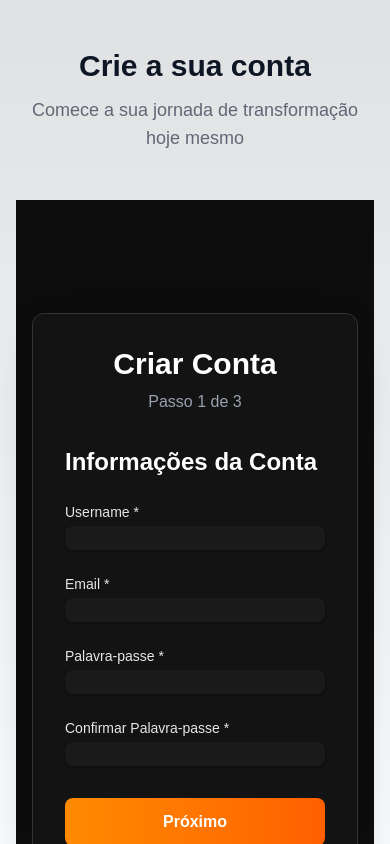
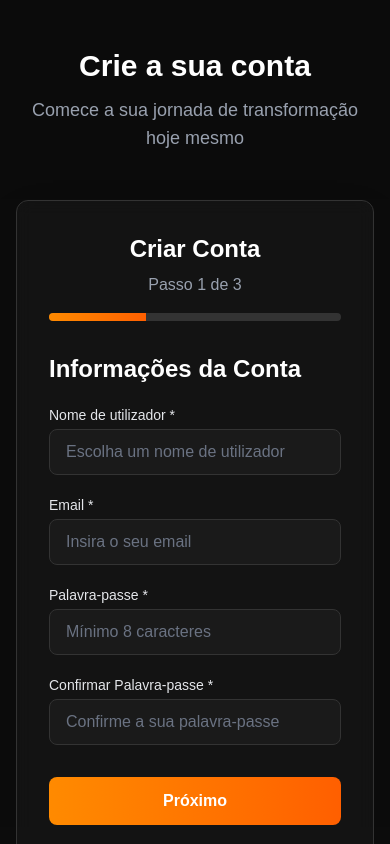
Before and after one commit to diogomsamuel/diogosamuel.pt, a Next.js app: page /register in a window 390 px wide. Shown: the top 844 px of the page. Built offline with nearby package versions, Linux system fonts and the light colour scheme; no server answers.

Commit message:
new register panel

```diff
--- a/src/components/RegisterForm.js
+++ b/src/components/RegisterForm.js
@@ -2,7 +2,7 @@ import { useState } from 'react';
 import { useRouter } from 'next/router';
 import axios from 'axios';
 import { toast } from 'react-toastify';
-import { motion } from 'framer-motion';
+import { motion, AnimatePresence } from 'framer-motion';
 import Link from 'next/link';
 
 const API_URL = process.env.NEXT_PUBLIC_APIS_URL_REMOTE;
@@ -99,7 +99,7 @@ export default function RegisterForm() {
 
       if (response.data.success) {
         toast.success('Registo efetuado com sucesso!');
-        router.push('/login');
+        router.push('/auth');
       }
     } catch (error) {
       console.error('Erro no registo:', error);
@@ -110,11 +110,28 @@ export default function RegisterForm() {
     }
   };
 
-  const inputClasses = "mt-1 block w-full rounded-lg bg-[#1A1A1A] border-[#333] text-white shadow-sm focus:border-[#FF8A00] focus:ring-[#FF8A00] transition-colors";
-  const labelClasses = "block text-sm font-medium text-gray-200";
-  const buttonClasses = {
-    primary: "w-full py-3 bg-gradient-to-r from-[#FF8A00] to-[#FF5F00] text-white font-semibold rounded-lg hover:opacity-90 transition-all transform hover:scale-105 disabled:opacity-50 disabled:cursor-not-allowed",
-    secondary: "w-full py-3 bg-[#1A1A1A] border border-[#333] hover:border-[#FF8A00] text-white font-semibold rounded-lg transition-all transform hover:scale-105 disabled:opacity-50 disabled:cursor-not-allowed"
+  // Variante para inputs normais
+  const inputVariant = {
+    default: "w-full bg-[#1A1A1A] border border-[#333] rounded-lg px-4 py-2.5 text-white placeholder-gray-500 focus:border-[#FF8A00] focus:ring-1 focus:ring-[#FF8A00] transition-all",
+    error: "w-full bg-[#1A1A1A] border border-red-500 rounded-lg px-4 py-2.5 text-white placeholder-gray-500 focus:border-red-500 focus:ring-1 focus:ring-red-500 transition-all"
+  };
+
+  // Variante para inputs de tipo select
+  const selectVariant = {
+    default: "w-full bg-[#1A1A1A] border border-[#333] rounded-lg px-4 py-2.5 text-white focus:border-[#FF8A00] focus:ring-1 focus:ring-[#FF8A00] transition-all"
+  };
+
+  // Variante para botões
+  const buttonVariant = {
+    primary: "w-full bg-gradient-to-r from-[#FF8A00] to-[#FF5F00] text-white font-semibold py-3 px-4 rounded-lg hover:opacity-90 transition-all transform hover:scale-105 focus:outline-none focus:ring-2 focus:ring-[#FF8A00]/50 disabled:opacity-50 disabled:cursor-not-allowed",
+    secondary: "w-full bg-[#1A1A1A] border border-[#333] text-white font-semibold py-3 px-4 rounded-lg hover:border-[#FF8A00] transition-all focus:outline-none focus:ring-2 focus:ring-[#FF8A00]/50 disabled:opacity-50 disabled:cursor-not-allowed"
+  };
+
+  // Animações para as etapas do formulário
+  const stepVariants = {
+    hidden: { opacity: 0, x: 50 },
+    visible: { opacity: 1, x: 0, transition: { duration: 0.4, ease: "easeOut" } },
+    exit: { opacity: 0, x: -50, transition: { duration: 0.3, ease: "easeIn" } }
   };
 
   const renderStep = () => {
@@ -122,57 +139,63 @@ export default function RegisterForm() {
       case 1:
         return (
           <motion.div
-            initial={{ opacity: 0, x: 20 }}
-            animate={{ opacity: 1, x: 0 }}
-            exit={{ opacity: 0, x: -20 }}
-            className="space-y-6"
+            key="step1"
+            variants={stepVariants}
+            initial="hidden"
+            animate="visible"
+            exit="exit"
+            className="space-y-5"
           >
-            <h2 className="text-2xl font-bold mb-6 text-white">Informações da Conta</h2>
+            <h2 className="text-2xl font-bold mb-5 text-white">Informações da Conta</h2>
 
             <div>
-              <label className={labelClasses}>Username *</label>
+              <label className="block text-sm font-medium text-gray-200 mb-1">Nome de utilizador *</label>
               <input
                 type="text"
                 name="username"
                 value={formData.username}
                 onChange={handleChange}
-                className={inputClasses}
+                className={inputVariant.default}
+                placeholder="Escolha um nome de utilizador"
                 required
               />
             </div>
 
             <div>
-              <label className={labelClasses}>Email *</label>
+              <label className="block text-sm font-medium text-gray-200 mb-1">Email *</label>
               <input
                 type="email"
                 name="email"
                 value={formData.email}
                 onChange={handleChange}
-                className={inputClasses}
+                className={inputVariant.default}
+                placeholder="Insira o seu email"
                 required
               />
             </div>
 
             <div>
-              <label className={labelClasses}>Palavra-passe *</label>
+              <label className="block text-sm font-medium text-gray-200 mb-1">Palavra-passe *</label>
               <input
                 type="password"
                 name="password"
                 value={formData.password}
                 onChange={handleChange}
-                className={inputClasses}
+                className={inputVariant.default}
+                placeholder="Mínimo 8 caracteres"
                 required
               />
             </div>
 
             <div>
-              <label className={labelClasses}>Confirmar Palavra-passe *</label>
+              <label className="block text-sm font-medium text-gray-200 mb-1">Confirmar Palavra-passe *</label>
               <input
                 type="password"
                 name="confirmPassword"
                 value={formData.confirmPassword}
                 onChange={handleChange}
-                className={inputClasses}
+                className={inputVariant.default}
+                placeholder="Confirme a sua palavra-passe"
                 required
               />
             </div>
@@ -182,56 +205,61 @@ export default function RegisterForm() {
       case 2:
         return (
           <motion.div
-            initial={{ opacity: 0, x: 20 }}
-            animate={{ opacity: 1, x: 0 }}
-            exit={{ opacity: 0, x: -20 }}
-            className="space-y-6"
+            key="step2"
+            variants={stepVariants}
+            initial="hidden"
+            animate="visible"
+            exit="exit"
+            className="space-y-5"
           >
-            <h2 className="text-2xl font-bold mb-6 text-white">Informações Pessoais</h2>
+            <h2 className="text-2xl font-bold mb-5 text-white">Informações Pessoais</h2>
 
             <div>
-              <label className={labelClasses}>Nome *</label>
+              <label className="block text-sm font-medium text-gray-200 mb-1">Nome *</label>
               <input
                 type="text"
                 name="first_name"
                 value={formData.first_name}
                 onChange={handleChange}
-                className={inputClasses}
+                className={inputVariant.default}
+                placeholder="Insira o seu nome"
                 required
               />
             </div>
 
             <div>
-              <label className={labelClasses}>Apelido *</label>
+              <label className="block text-sm font-medium text-gray-200 mb-1">Apelido *</label>
               <input
                 type="text"
                 name="last_name"
                 value={formData.last_name}
                 onChange={handleChange}
-                className={inputClasses}
+                className={inputVariant.default}
+                placeholder="Insira o seu apelido"
                 required
               />
             </div>
 
             <div>
-              <label className={labelClasses}>Telefone</label>
+              <label className="block text-sm font-medium text-gray-200 mb-1">Telefone</label>
               <input
                 type="tel"
                 name="phone"
                 value={formData.phone}
                 onChange={handleChange}
-                className={inputClasses}
+                className={inputVariant.default}
+                placeholder="Opcional"
               />
             </div>
 
             <div>
-              <label className={labelClasses}>Data de Nascimento</label>
+              <label className="block text-sm font-medium text-gray-200 mb-1">Data de Nascimento</label>
               <input
                 type="date"
                 name="birth_date"
                 value={formData.birth_date}
                 onChange={handleChange}
-                className={inputClasses}
+                className={inputVariant.default}
               />
             </div>
           </motion.div>
@@ -240,44 +268,48 @@ export default function RegisterForm() {
       case 3:
         return (
           <motion.div
-            initial={{ opacity: 0, x: 20 }}
-            animate={{ opacity: 1, x: 0 }}
-            exit={{ opacity: 0, x: -20 }}
-            className="space-y-6"
+            key="step3"
+            variants={stepVariants}
+            initial="hidden"
+            animate="visible"
+            exit="exit"
+            className="space-y-5"
           >
-            <h2 className="text-2xl font-bold mb-6 text-white">Informações Físicas</h2>
+            <h2 className="text-2xl font-bold mb-5 text-white">Informações Físicas</h2>
 
             <div>
-              <label className={labelClasses}>Altura (cm) *</label>
+              <label className="block text-sm font-medium text-gray-200 mb-1">Altura (cm) *</label>
               <input
                 type="number"
                 name="height"
                 value={formData.height}
                 onChange={handleChange}
-                className={inputClasses}
+                className={inputVariant.default}
+                placeholder="Ex: 170"
                 required
               />
             </div>
 
             <div>
-              <label className={labelClasses}>Peso Inicial (kg) *</label>
+              <label className="block text-sm font-medium text-gray-200 mb-1">Peso Inicial (kg) *</label>
               <input
                 type="number"
                 name="initial_weight"
                 value={formData.initial_weight}
                 onChange={handleChange}
-                className={inputClasses}
+                className={inputVariant.default}
+                placeholder="Ex: 70"
                 required
               />
             </div>
 
             <div>
-              <label className={labelClasses}>Nível de Fitness</label>
+              <label className="block text-sm font-medium text-gray-200 mb-1">Nível de Fitness</label>
               <select
                 name="fitness_level"
                 value={formData.fitness_level}
                 onChange={handleChange}
-                className={inputClasses}
+                className={selectVariant.default}
               >
                 <option value="beginner">Iniciante</option>
                 <option value="intermediate">Intermediário</option>
@@ -286,13 +318,14 @@ export default function RegisterForm() {
             </div>
 
             <div>
-              <label className={labelClasses}>Objetivos de Fitness</label>
+              <label className="block text-sm font-medium text-gray-200 mb-1">Objetivos de Fitness</label>
               <textarea
                 name="fitness_goals"
                 value={formData.fitness_goals}
                 onChange={handleChange}
-                className={inputClasses}
+                className={inputVariant.default}
                 rows="3"
+                placeholder="Descreva seus objetivos (opcional)"
               />
             </div>
           </motion.div>
@@ -301,67 +334,82 @@ export default function RegisterForm() {
   };
 
   return (
-    <div className="min-h-screen bg-[#0D0D0D] flex items-center justify-center px-4 py-12 relative">
-      <div className="absolute inset-0 bg-noise opacity-50"></div>
-      <div className="absolute inset-0 bg-gradient-radial from-[#FF8A00]/10 via-transparent to-transparent"></div>
-
+    <div className="max-w-md mx-auto">
       <motion.div
-        initial={{ opacity: 0, y: 20 }}
+        initial={{ opacity: 0, y: 10 }}
         animate={{ opacity: 1, y: 0 }}
         transition={{ duration: 0.5 }}
-        className="max-w-md w-full space-y-8 bg-[#1A1A1A]/50 backdrop-blur-sm p-8 rounded-xl shadow-2xl border border-[#333] relative z-10"
+        className="bg-[#1A1A1A]/50 backdrop-blur-sm rounded-xl shadow-2xl border border-[#333] overflow-hidden"
       >
-        <div>
-          <h1 className="text-3xl font-bold text-center text-white mb-2">
-            Criar Conta
-          </h1>
-          <p className="text-center text-gray-400">
-            Passo {step} de 3
-          </p>
+        <div className="p-8">
+          <div className="text-center mb-8">
+            <h1 className="text-2xl font-bold text-white">Criar Conta</h1>
+            <p className="text-gray-400 mt-2">Passo {step} de 3</p>
+
+            {/* Barra de progresso */}
+            <div className="mt-4 h-2 w-full bg-[#333] rounded-full overflow-hidden">
+              <motion.div
+                className="h-full bg-gradient-to-r from-[#FF8A00] to-[#FF5F00]"
+                initial={{ width: "33.33%" }}
+                animate={{ width: `${(step / 3) * 100}%` }}
+                transition={{ duration: 0.3 }}
+              />
+            </div>
           </div>
 
-        <form onSubmit={handleSubmit} className="mt-8 space-y-6">
+          <form onSubmit={handleSubmit}>
+            <AnimatePresence mode="wait">
               {renderStep()}
+            </AnimatePresence>
 
-          <div className="flex justify-between space-x-4 mt-8">
+            <div className="flex justify-between mt-8 gap-4">
               {step > 1 && (
-              <button
+                <motion.button
+                  whileTap={{ scale: 0.95 }}
                   type="button"
                   onClick={prevStep}
-                className={buttonClasses.secondary}
+                  className={buttonVariant.secondary}
                   disabled={loading}
                 >
                   Anterior
-              </button>
+                </motion.button>
               )}
 
               {step < 3 ? (
-              <button
+                <motion.button
+                  whileTap={{ scale: 0.95 }}
                   type="button"
                   onClick={nextStep}
-                className={buttonClasses.primary}
+                  className={step > 1 ? buttonVariant.primary : "w-full " + buttonVariant.primary}
                   disabled={loading}
                 >
                   Próximo
-              </button>
+                </motion.button>
               ) : (
-              <button
+                <motion.button
+                  whileTap={{ scale: 0.95 }}
                   type="submit"
-                className={buttonClasses.primary}
+                  className={buttonVariant.primary}
                   disabled={loading}
                 >
-                {loading ? 'A registar...' : 'Finalizar Registo'}
-              </button>
+                  {loading ? (
+                    <div className="flex items-center justify-center space-x-2">
+                      <div className="w-5 h-5 border-2 border-white border-t-transparent rounded-full animate-spin" />
+                      <span>A processar...</span>
+                    </div>
+                  ) : 'Finalizar Registo'}
+                </motion.button>
               )}
             </div>
           </form>
 
-        <p className="text-center text-gray-400 text-sm mt-4">
+          <p className="text-center text-gray-400 text-sm mt-6">
             Já tem conta?{' '}
-          <Link href="/login" className="text-[#FF8A00] hover:text-[#FF5F00] hover:underline transition-colors">
+            <Link href="/auth" className="text-[#FF8A00] hover:text-[#FF5F00] hover:underline transition-colors">
               Entrar
             </Link>
           </p>
+        </div>
       </motion.div>
     </div>
   );
--- a/src/pages/register.js
+++ b/src/pages/register.js
@@ -9,6 +9,7 @@ import { useRouter } from "next/router"; // Hook de navegação do Next.js
 import useMessages from "../hooks/useMessages"; // Hook para mensagens dinâmicas
 import Head from 'next/head';
 import RegisterForm from '../components/RegisterForm';
+import { motion } from 'framer-motion';
 
 // Define a URL da API de produção (HTTPS Hosting online)
 const API_URL = process.env.NEXT_PUBLIC_APIS_URL_REMOTE;
@@ -32,20 +33,28 @@ export default function Register() {
         <link rel="canonical" href="https://www.diogosamuel.pt/register" />
       </Head>
 
-      <div className="min-h-screen bg-gray-50 py-12 px-4 sm:px-6 lg:px-8">
-        <div className="max-w-7xl mx-auto">
-          <div className="text-center mb-12">
-            <h1 className="text-3xl font-extrabold text-gray-900 sm:text-4xl">
+      <main className="min-h-screen bg-[#0D0D0D] relative overflow-hidden">
+        <div className="absolute inset-0 bg-noise opacity-50"></div>
+        <div className="absolute inset-0 bg-gradient-radial from-[#FF8A00]/10 via-transparent to-transparent"></div>
+
+        <div className="relative z-10 py-12 px-4 sm:px-6 lg:px-8">
+          <motion.div
+            initial={{ opacity: 0, y: -20 }}
+            animate={{ opacity: 1, y: 0 }}
+            transition={{ duration: 0.5 }}
+            className="max-w-7xl mx-auto text-center mb-12"
+          >
+            <h1 className="text-3xl font-bold text-white sm:text-4xl">
               Crie a sua conta
             </h1>
-            <p className="mt-3 text-lg text-gray-500">
+            <p className="mt-3 text-lg text-gray-400">
               Comece a sua jornada de transformação hoje mesmo
             </p>
-          </div>
+          </motion.div>
 
           <RegisterForm />
         </div>
-      </div>
+      </main>
 
       <ToastContainer position="top-right" autoClose={5000} />
     </>
```
Lines whose indentation alone changed are shown as unchanged.
